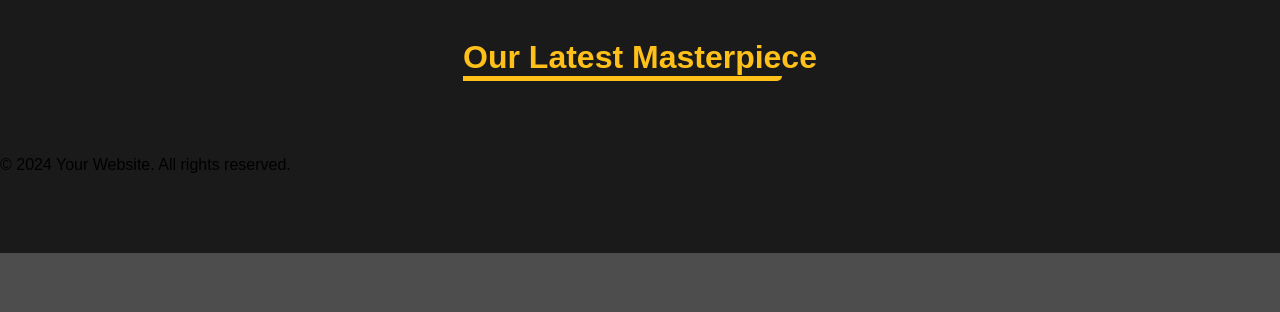
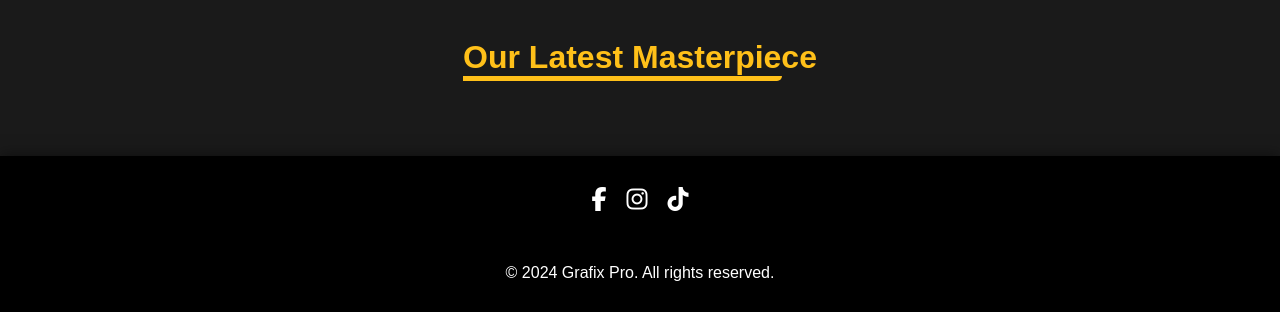
Before and after one commit to GuiPro0408/GraphixPro, a Django app: page /portfolio/ in a window 1280 px wide. Shown: the part 547-859 px from the top of the page. Before the commit the page ends 800 px from the top, so only its background shows below. Run offline with Django 4.2, Linux system fonts and the light colour scheme; data that the repository does not hold is empty; style sheets or scripts are compiled from the project's sources; some libraries are stand-ins or nearby versions.

Commit message:
footer + retouch loop modal

```diff
--- a/static/js/portfolio.js
+++ b/static/js/portfolio.js
@@ -22,6 +22,7 @@ $(document).ready(function () {
     swiper = new Swiper('.swiper', {
       // Swiper options
       loop: true,
+      autoplay: { delay: 3000 },
       pagination: { el: '.swiper-pagination', clickable: true },
       navigation: { nextEl: '.swiper-button-next', prevEl: '.swiper-button-prev' },
       observer: true, observeParents: true,
--- a/static/scss/nav.scss
+++ b/static/scss/nav.scss
@@ -200,3 +200,37 @@
     }
   }
 }
+
+footer {
+  display: flex;
+  flex-direction: column;
+  align-items: center;
+  justify-content: space-between;
+  padding: 30px;
+  gap: 50px;
+  background: rgb(0, 0, 0);
+  color: #fff;
+  position: relative;
+  bottom: 0;
+  left: 0;
+  width: 100%;
+  box-shadow: 0 0 15px rgba(0, 0, 0, 0.5);
+  z-index: 1;
+
+  .social-media-container {
+    display: flex;
+    align-items: center;
+    gap: 20px;
+
+    .social-media-link {
+      font-size: 1.5rem;
+      color: #fff;
+      transition: all 0.3s ease;
+      cursor: pointer;
+
+      &:hover {
+        color: $primary-color;
+      }
+    }
+  }
+}
--- a/static/scss/portfolio.scss
+++ b/static/scss/portfolio.scss
@@ -129,6 +129,7 @@ body.portfolio {
     transition:
       opacity $modal-transition-duration ease,
       visibility $modal-transition-duration ease;
+    z-index: 1000;
   }
 
   .modal-overlay.active {
--- a/templates/base.html
+++ b/templates/base.html
@@ -53,7 +53,7 @@
             <a href="{% url 'services' %}" class="nav-link">Services</a>
           </li>
           <li>
-            <a href="{% url 'portfolio' %}" class="nav-link">Portfolio</a>
+            <a href="{% url 'portfolio' %}" class="nav-link">Gallery</a>
           </li>
           <li>
             <a href="{% url 'contact' %}" class="nav-link">Contact</a>
@@ -69,9 +69,21 @@
     </main>
 
     <footer>
-      <p>&copy; 2024 Your Website. All rights reserved.</p>
+      <div class="social-media-container">
+        <a href="#" class="social-media-link">
+          <i class="fab fa-facebook-f"></i>
+        </a>
+        <a href="#" class="social-media-link">
+          <i class="fab fa-instagram"></i>
+        </a>
+        <a href="#" class="social-media-link">
+          <i class="fab fa-tiktok"></i>
+        </a>
+      </div>
+      <p>&copy; 2024 Grafix Pro. All rights reserved.</p>
     </footer>
 
+    <script src="https://kit.fontawesome.com/956ab2c1ac.js" crossorigin="anonymous"></script>
     <script src="{% static 'js/app.js' %}"></script>
     {% block extrajs %}
     {% endblock %}
```
Also changed, not shown: 4 other files.
